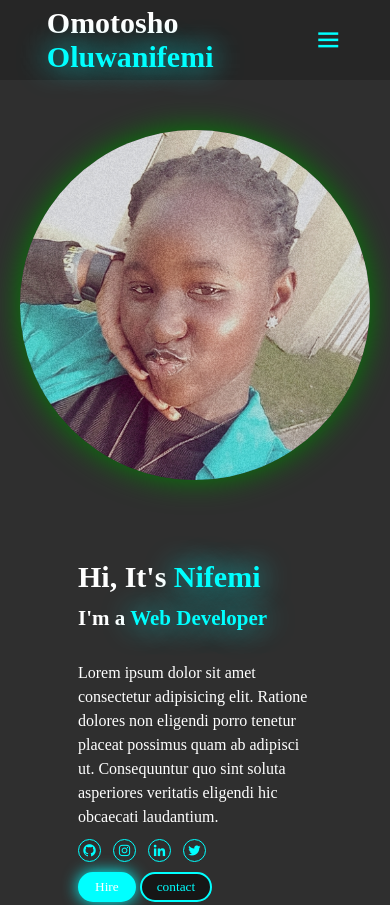
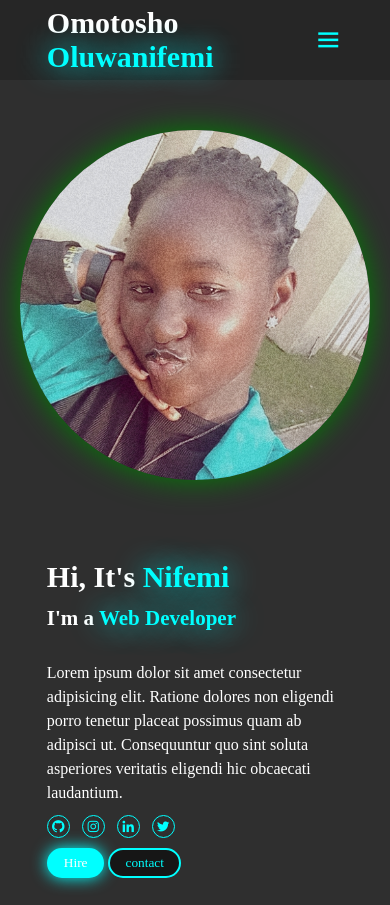
Before and after one commit to Nifemi5/portfolio-website, a plain HTML site: page index.html in a window 390 px wide. Shown: the top 905 px of the page. Drawn offline with nearby package versions, Linux system fonts and the light colour scheme.

Commit message:
hjfifuyktguy

```diff
--- a/style.css
+++ b/style.css
@@ -289,7 +289,7 @@ img{
 
 }
 section{
-    padding: 80px 20%;
+    padding: 80px 12%;
 }
 
 
```
